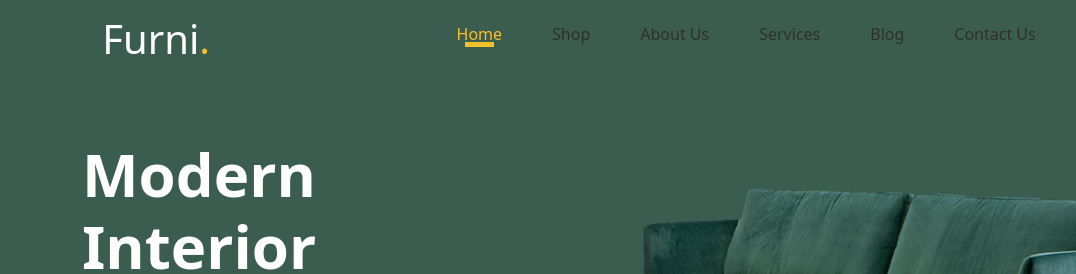
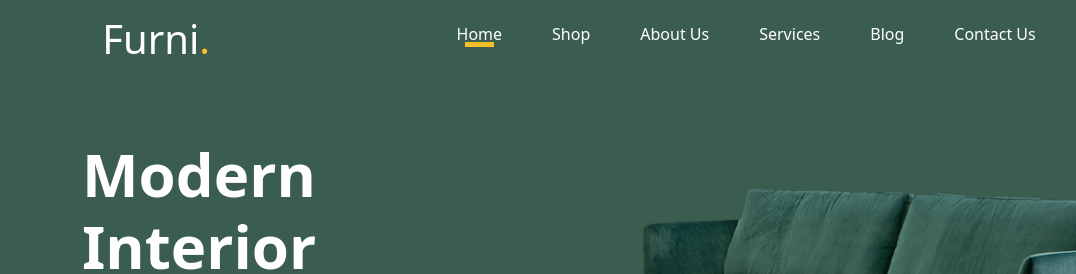
Before and after one commit to ghulamali17/furni-furniture-ecommerce-website-template, a plain HTML site: page index.html in a window 1280 px wide. Shown: the top 274 px of the page, 0-1076 px from the left. Drawn offline with nearby package versions, Linux system fonts and the light colour scheme.

Commit message:
navbar a hover fixed

```diff
--- a/style.css
+++ b/style.css
@@ -36,7 +36,7 @@ nav {
   overflow: hidden;
 }
 .nav_links a {
- color: #2f2f2f;
+  color: white;
   text-decoration: none;
 }
 .hamburger {
@@ -66,16 +66,8 @@ nav .logo span {
   transition: width 0.15s ease-out;
 }
 
-.nav_links li a:hover {
-  color: #f9bf29;
-}
-
 .nav_links li a:hover:before {
   width: calc(100% - 16px);
-}
-
-.nav_links li a.active {
-  color: #f9bf29;
 }
 
 .nav_links li a.active:before {
```
